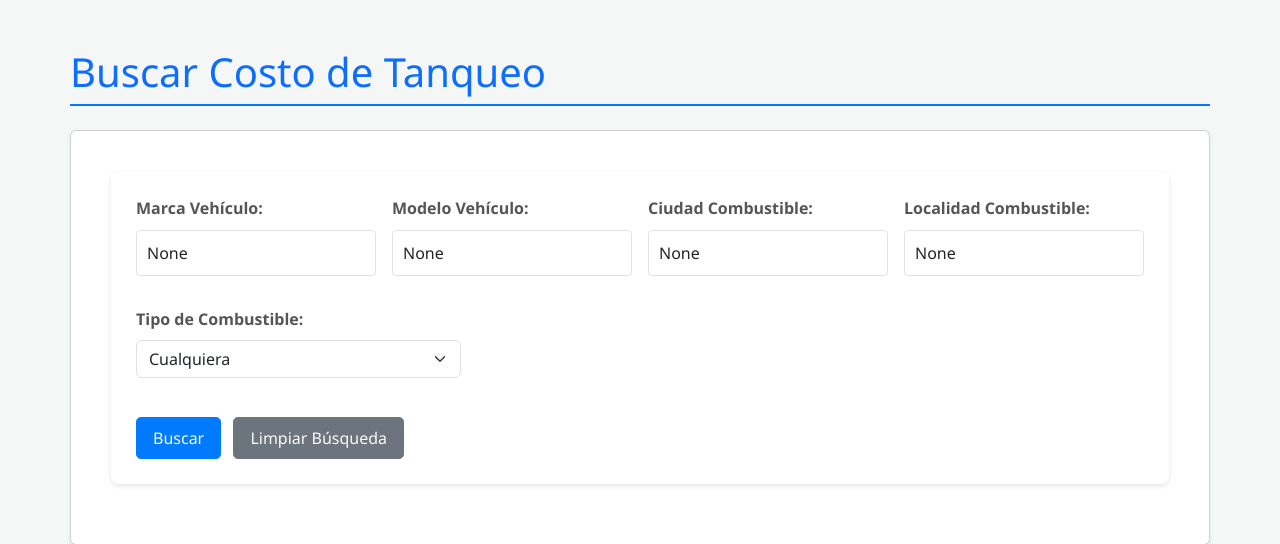
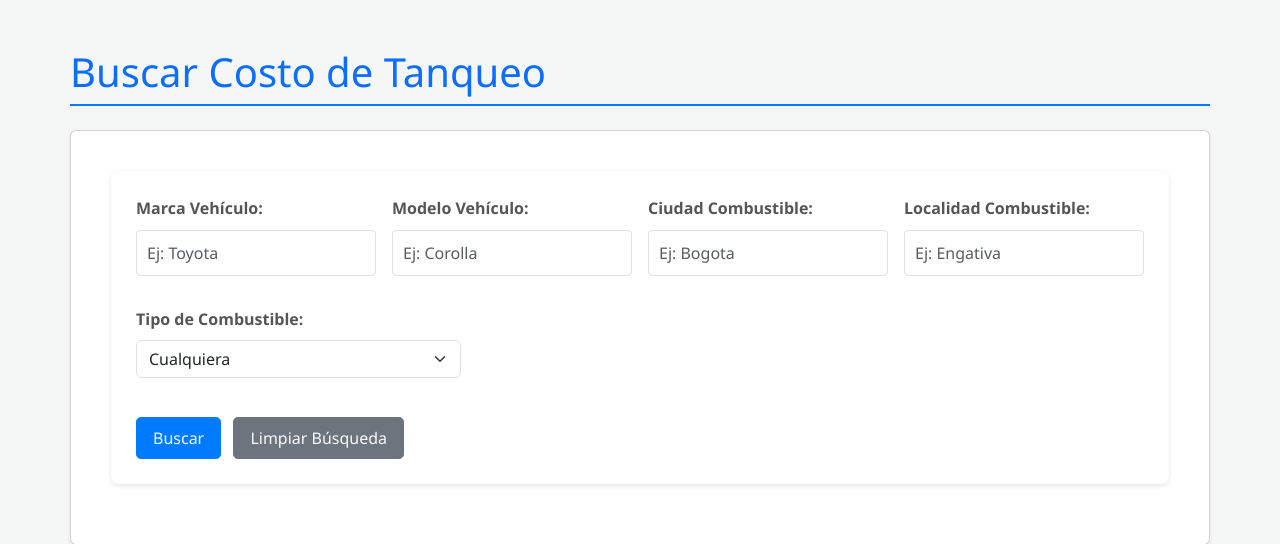
Before and after one commit to Sebas59/Proyecto_inte, a FastAPI app: page /buscar_costo_tanqueo in a window 1280 px wide. Shown: the part 78-622 px from the top of the page. Run offline with FastAPI, Linux system fonts and the light colour scheme.

Commit message:
se corriguio paso de parametros

```diff
--- a/templates/buscar_resutados.html
+++ b/templates/buscar_resutados.html
@@ -20,22 +20,22 @@
                     <div class="col-md-3">
                         <label for="marca" class="form-label">Marca Vehículo:</label>
                         <input type="text" class="form-control" id="marca" name="marca"
-                               placeholder="Ej: Toyota" value="{{ marca_buscada | default('') }}">
+                               placeholder="Ej: Toyota" value="{{ marca_buscada or '' }}">
                     </div>
                     <div class="col-md-3">
                         <label for="modelo" class="form-label">Modelo Vehículo:</label>
                         <input type="text" class="form-control" id="modelo" name="modelo"
-                               placeholder="Ej: Corolla" value="{{ modelo_buscado | default('') }}">
+                               placeholder="Ej: Corolla" value="{{ modelo_buscado or '' }}">
                     </div>
                     <div class="col-md-3">
                         <label for="ciudad" class="form-label">Ciudad Combustible:</label>
                         <input type="text" class="form-control" id="ciudad" name="ciudad"
-                               placeholder="Ej: Bogota" value="{{ ciudad_buscada | default('') }}">
+                               placeholder="Ej: Bogota" value="{{ ciudad_buscada or '' }}">
                     </div>
                     <div class="col-md-3">
                         <label for="localidad" class="form-label">Localidad Combustible:</label>
                         <input type="text" class="form-control" id="localidad" name="localidad"
-                               placeholder="Ej: Engativa" value="{{ localidad_buscada | default('') }}">
+                               placeholder="Ej: Engativa" value="{{ localidad_buscada or '' }}">
                     </div>
                     <div class="col-md-4">
                         <label for="tipo_combustible" class="form-label">Tipo de Combustible:</label>
@@ -44,7 +44,7 @@
                             {% if Tipo_combustibleEnum %}
                                 {% for fuel_type in Tipo_combustibleEnum %}
                                     <option value="{{ fuel_type.value }}"
-                                            {% if tipo_combustible_buscado == fuel_type.value %}selected{% endif %}>
+                                            {% if tipo_combustible_buscado and tipo_combustible_buscado.value == fuel_type.value %}selected{% endif %}>
                                         {{ fuel_type.value }}
                                     </option>
                                 {% endfor %}
@@ -89,8 +89,8 @@
                         <td>{{ item.Tan_size }}</td>
                         <td>{{ item.ciudad }}</td>
                         <td>{{ item.localidad }}</td>
-                        <td>{{ item.precio_por_galon }}</td>
-                        <td>{{ item.costo_total }}</td>
+                        <td>${{ "%.3f"|format(item.precio_por_galon) }}</td> {# Formato para precio #}
+                        <td>${{ "%.3f"|format(item.costo_total) }}</td> {# Formato para costo total #}
                     </tr>
                     {% endfor %}
                 </tbody>
```
